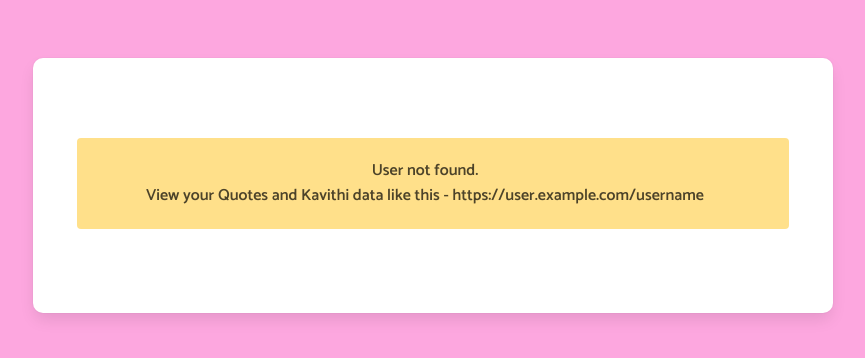
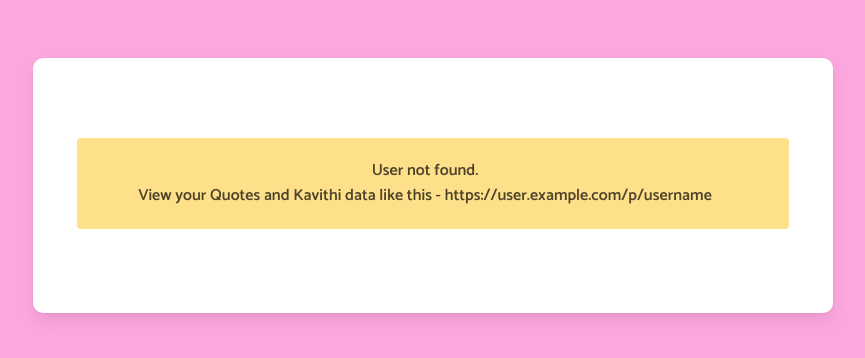
Before and after one commit to mskian/kavithai-and-quotes, a PHP site: page / in a window 1280 px wide. Shown: the top 358 px of the page, without its empty margins (207-1072 px from the left). Run offline with PHP 8.4, Linux system fonts and the light colour scheme; data that the repository does not hold is empty.

Commit message:
HTACCESS: Profile page URL /p/username

```diff
--- a/index.php
+++ b/index.php
@@ -73,7 +73,7 @@ document.addEventListener("DOMContentLoaded", function () {
                     displayQuotes(data.quotes);
                     renderPagination(data.page, data.perPage, data.totalQuotes);
                 } else {
-                    quoteContainer.innerHTML = `<div class="notification is-warning"><p class="content has-text-centered">${data.message}<br>View your Quotes and Kavithi data like this - https://user.example.com/username </p></div>`;
+                    quoteContainer.innerHTML = `<div class="notification is-warning"><p class="content has-text-centered">${data.message}<br>View your Quotes and Kavithi data like this - https://user.example.com/p/username </p></div>`;
                     pagination.innerHTML = "";
                 }
             })
--- a/js/app.js
+++ b/js/app.js
@@ -13,7 +13,7 @@ document.addEventListener("DOMContentLoaded", function () {
                     displayQuotes(data.quotes);
                     renderPagination(data.page, data.perPage, data.totalQuotes);
                 } else {
-                    quoteContainer.innerHTML = `<div class="notification is-warning"><p class="content has-text-centered">${data.message}<br>View your Quotes and Kavithi data like this - https://user.example.com/username </p></div>`;
+                    quoteContainer.innerHTML = `<div class="notification is-warning"><p class="content has-text-centered">${data.message}<br>View your Quotes and Kavithi data like this - https://user.example.com/p/username </p></div>`;
                     pagination.innerHTML = "";
                 }
             })
```
Also changed, not shown: .htaccess, README.md.
